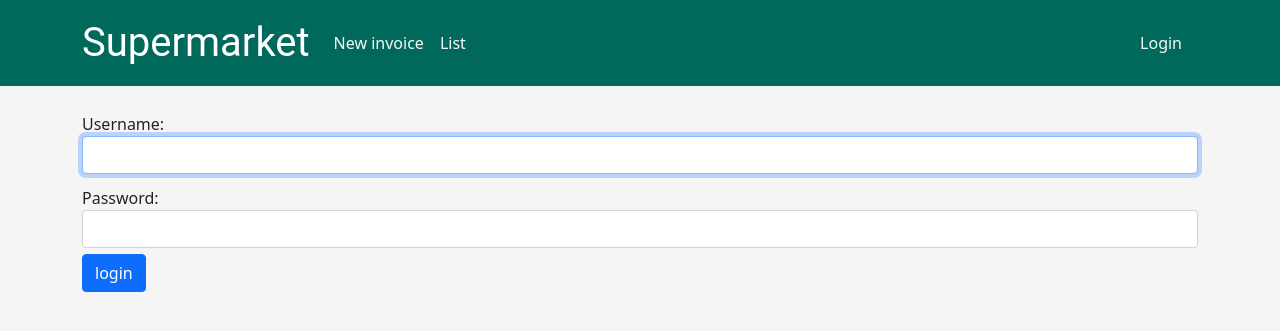
After one commit to kuronosu/supermarket, a Django app: page /accounts/login/ in a window 1280 px wide. The commit adds this page. Shown: the top 331 px of the page. Run offline with Django 3.2, Linux system fonts and the light colour scheme.

Commit message:
login and better navbar

```diff
--- a/static/css/base.css
+++ b/static/css/base.css
@@ -9,10 +9,6 @@ nav {
   padding-bottom: 6px;
   margin-bottom: 20px;
   background-color: #00695c;
-}
-
-.navbar-container{
-  justify-content: start !important;
 }
 
 .supermarket-brand {
--- a/supermarket/settings.py
+++ b/supermarket/settings.py
@@ -135,6 +135,8 @@ STATICFILES_DIRS = [
 
 DEFAULT_AUTO_FIELD = 'django.db.models.BigAutoField'
 
-LOGIN_URL = 'admin:login'
+LOGOUT_REDIRECT_URL = '/'
+
+LOGIN_REDIRECT_URL = '/'
 
 django_heroku.settings(locals())
--- a/supermarket/urls.py
+++ b/supermarket/urls.py
@@ -19,10 +19,14 @@ from django.contrib import admin
 from django.urls.conf import include
 from django.conf.urls.static import static
 from django.views.generic import TemplateView
+from django.contrib.auth import views as auth_views
+
 
 urlpatterns = [
     path('', TemplateView.as_view(template_name="index.html")),
     path('admin/', admin.site.urls),
     path('', include('products.urls')),
     path('billing/', include('billing.urls')),
+    path('accounts/login/', auth_views.LoginView.as_view(template_name='login.html',redirect_authenticated_user=True), name='login'),
+    path('accounts/logout/', auth_views.LogoutView.as_view()),
 ] + static(settings.STATIC_URL, document_root=settings.STATIC_ROOT)
--- a/templates/base.html
+++ b/templates/base.html
@@ -17,12 +17,29 @@
   <body>
     <nav class="navbar navbar-expand-lg navbar-light">
       <div class="container navbar-container">
-        <a class="navbar-brand supermarket-brand" href="/">Supermarket</a>
-        <div class="navbar-nav">
-          <a class="nav-item nav-link text-light" href="/billing/"
-            >New invoice</a
+        <div class="d-flex align-items-center">
+          <a class="navbar-brand supermarket-brand mr-auto" href="/"
+            >Supermarket</a
           >
-          <a class="nav-item nav-link text-light" href="/billing/list/">List</a>
+          <div class="navbar-nav mr-auto">
+            <a class="nav-item nav-link text-light" href="/billing/"
+              >New invoice</a
+            >
+            <a class="nav-item nav-link text-light" href="/billing/list/"
+              >List</a
+            >
+          </div>
+        </div>
+        <div>
+          {% if user.is_authenticated %}
+          <a class="nav-item nav-link text-light" href="/accounts/logout/"
+            >Logout</a
+          >
+          {%else%}
+          <a class="nav-item nav-link text-light" href="/accounts/login/"
+            >Login</a
+          >
+          {% endif %}
         </div>
       </div>
     </nav>
--- /dev/null
+++ b/templates/login.html
@@ -0,0 +1,36 @@
+{% extends "base.html" %} {% block content %} {% if form.errors %}
+<p>Your username and password didn't match. Please try again.</p>
+{% endif %}
+
+<form method="post" action="{% url 'login' %}">
+  {% csrf_token %}
+  <div class="form-group">
+    <label for="id_username">Username:</label>
+    <input
+      class="form-control"
+      type="text"
+      name="username"
+      autofocus=""
+      autocapitalize="none"
+      autocomplete="username"
+      maxlength="150"
+      required=""
+      id="id_username"
+    />
+  </div>
+  <div class="form-group">
+    <label for="id_password">Password:</label>
+    <input
+      class="form-control"
+      type="password"
+      name="password"
+      autocomplete="current-password"
+      required=""
+      id="id_password"
+    />
+  </div>
+
+  <input type="submit" class="btn btn-primary" value="login" />
+  <input type="hidden" name="next" value="{{ next }}" />
+</form>
+{% endblock %}
```
